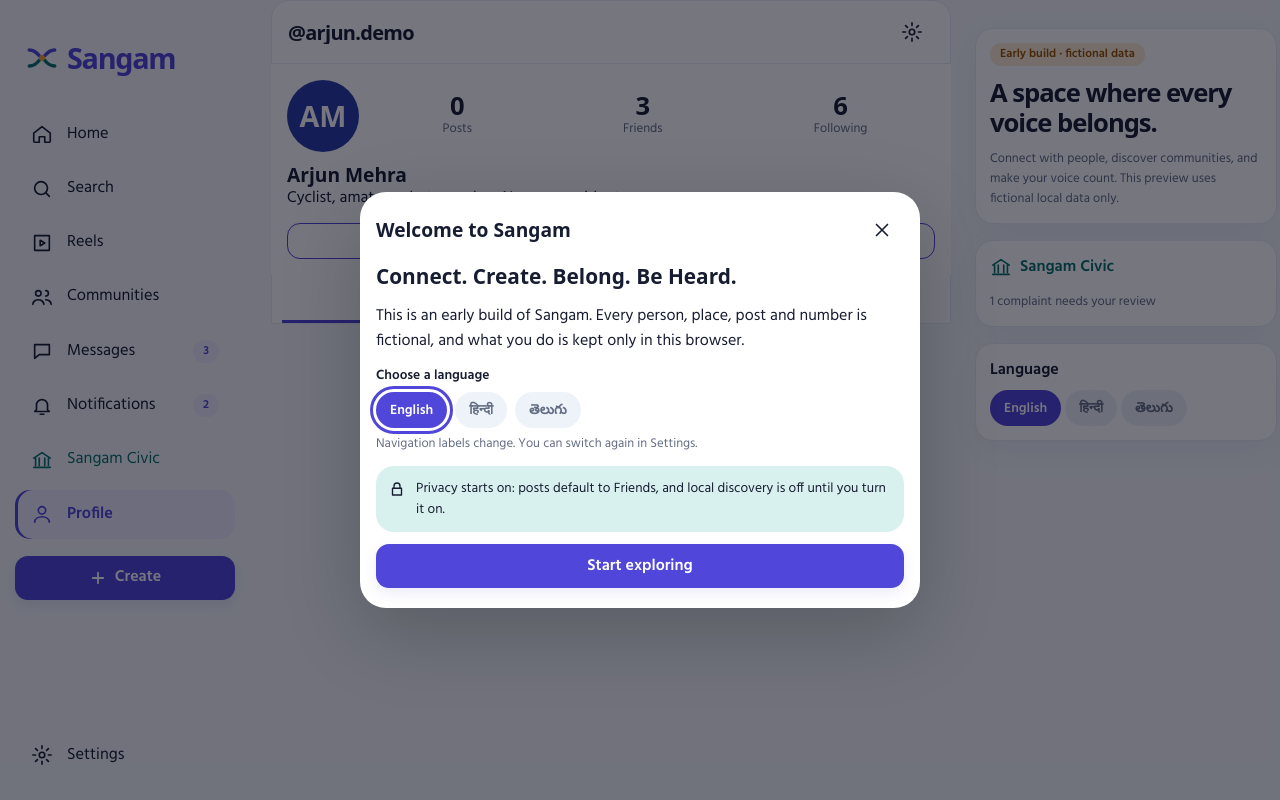
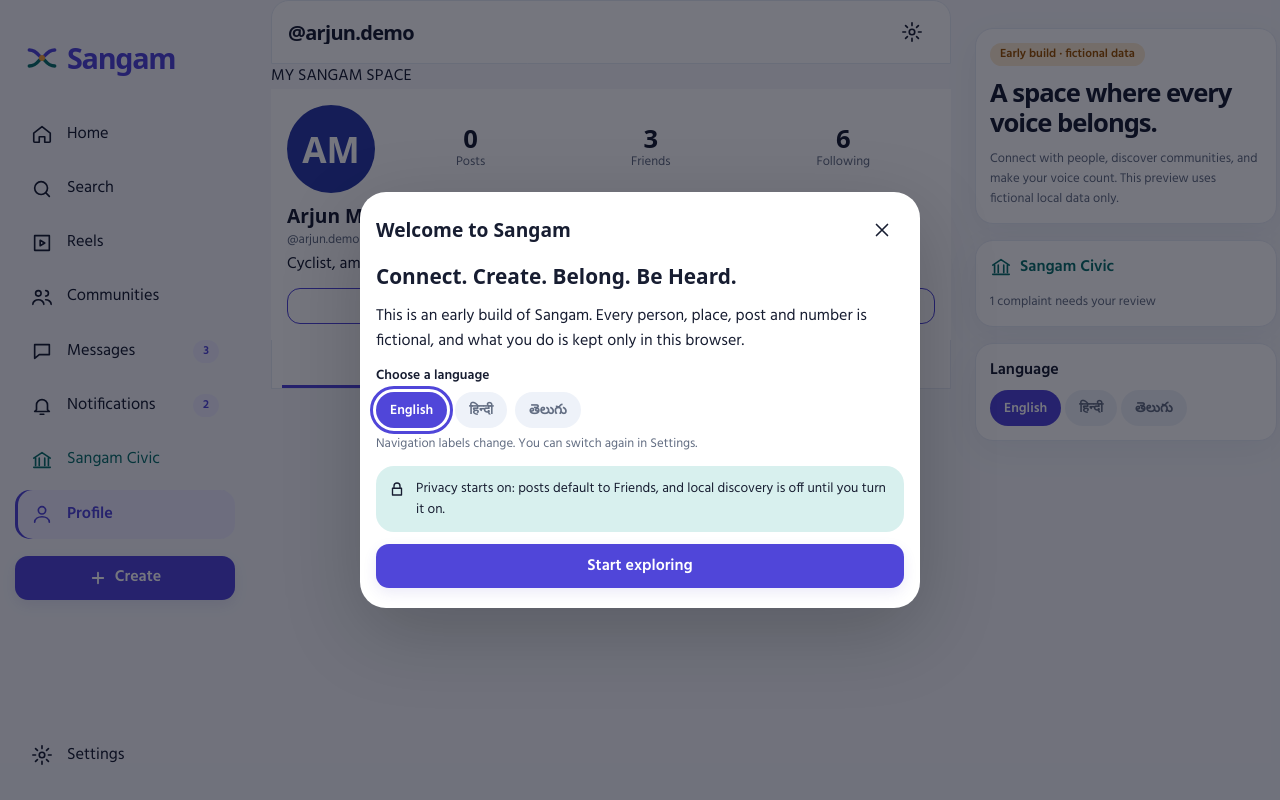
Before and after one commit to anveshpasunoori/sangam, a Next.js app in the folder apps/web/: page /profile in a window 1280 px wide. Built offline with nearby package versions, Linux system fonts and the light colour scheme; a web font is replaced by a local one.

Commit message:
design: distinctive Sangam experience for profile/page.tsx

```diff
--- a/apps/web/src/app/profile/page.tsx
+++ b/apps/web/src/app/profile/page.tsx
@@ -43,9 +43,10 @@ function ProfileInner() {
         </Link>
       }
     >
-      <div className="pad stack" style={{ background: "var(--surface)" }}>
+      <div className="profile-cover" aria-hidden="true"><div className="profile-cover-glow" /><span>MY SANGAM SPACE</span></div>
+      <div className="pad stack profile-summary" style={{ background: "var(--surface)" }}>
         <div className="row g16">
-          <Avatar user={me} size={72} />
+          <span className="profile-avatar"><Avatar user={me} size={88} /></span>
           <div className="row g16 sp" style={{ justifyContent: "space-around", textAlign: "center" }}>
             {[
               [mine.length, "Posts"],
@@ -60,7 +61,8 @@ function ProfileInner() {
           </div>
         </div>
         <div>
-          <h2>{me.name}</h2>
+          <h2 className="profile-name">{me.name}</h2>
+          <span className="meta">@{me.handle} · Your corner of Sangam</span>
           <p>{me.bio}</p>
         </div>
         <div className="row g8">
```
